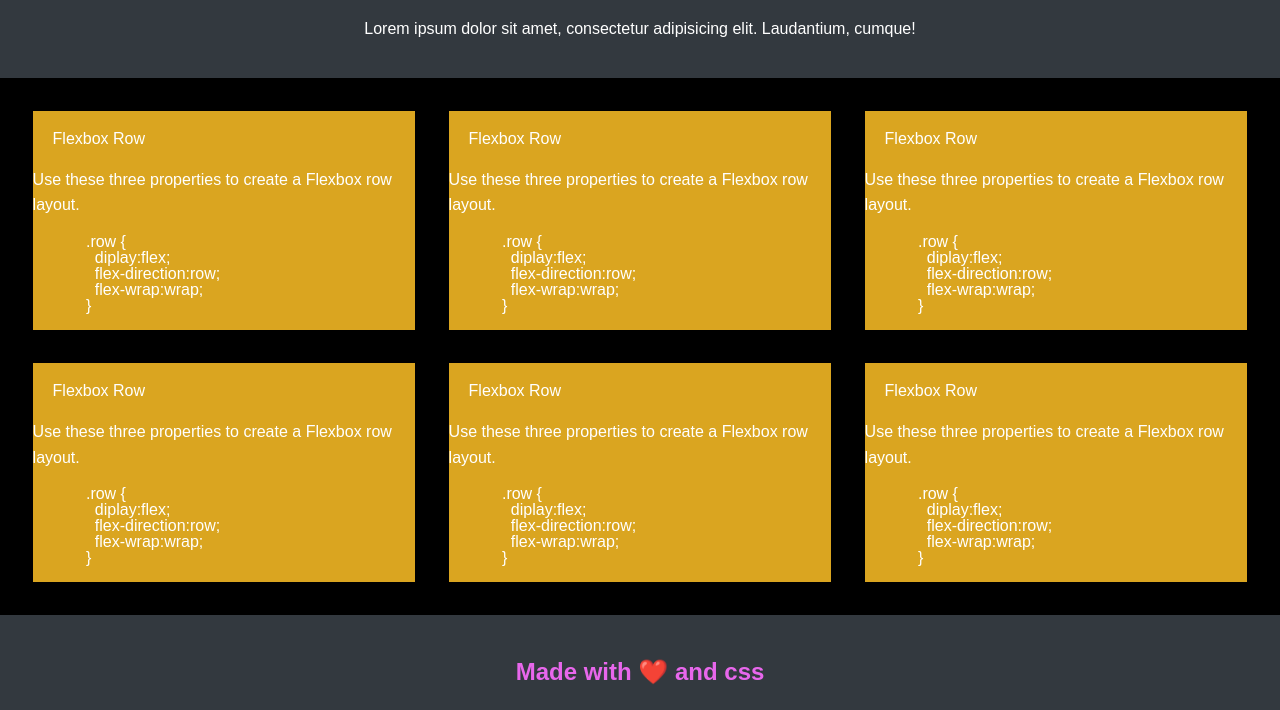
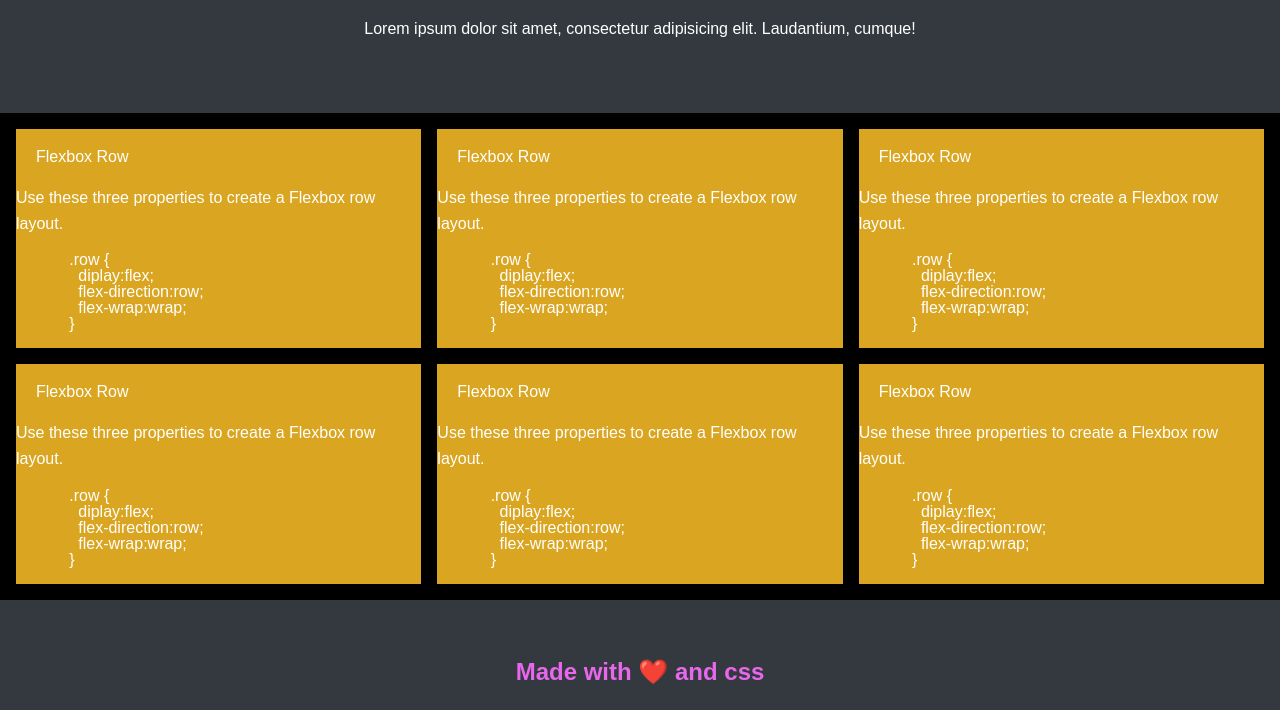
Before and after one commit to johnxlai/css-snippet-cheatsheet, a plain HTML site: page index.html in a window 1280 px wide. Shown: the part 90-800 px from the top of the page. Drawn offline with Linux system fonts and the light colour scheme.

```diff
--- a/assets/css/style.css
+++ b/assets/css/style.css
@@ -17,6 +17,7 @@ body {
   color: white;
   display: flex;
   flex-direction: column;
+  justify-content: space-between;
 }
 
 /* Header Section */
@@ -30,11 +31,13 @@ section.row {
   display: flex;
   flex-wrap: wrap;
   padding: 1rem;
+  gap: 16px;
 }
 section.row .col {
   background: goldenrod;
-  flex: 1 0 96%;
-  margin: 2%;
+  flex: 1 0 100%;
+  /* Using gap on parent instead */
+  /* margin: 2%; */
 }
 
 /* Extra small devices (phones, 600px and down) */
@@ -44,15 +47,14 @@ section.row .col {
 /* Medium devices (landscape tablets, 768px and up) */
 @media screen and (min-width: 768px) {
   section.row .col {
-    flex-basis: 46%;
+    flex-basis: calc(50% - 16px);
   }
 }
 
 /* Large devices (laptops/desktops, 992px and up) */
 @media screen and (min-width: 992px) {
   section.row .col {
-    flex-basis: 30%;
-    margin: 1.33%;
+    flex-basis: calc(33.3% - 16px);
   }
 }
 
@@ -61,7 +63,7 @@ section.row .col {
 }
 /* Footer */
 footer {
-  margin-top: auto;
+  /* margin-top: auto; */
   padding: 1.6rem;
 }
 footer h6 {
```
